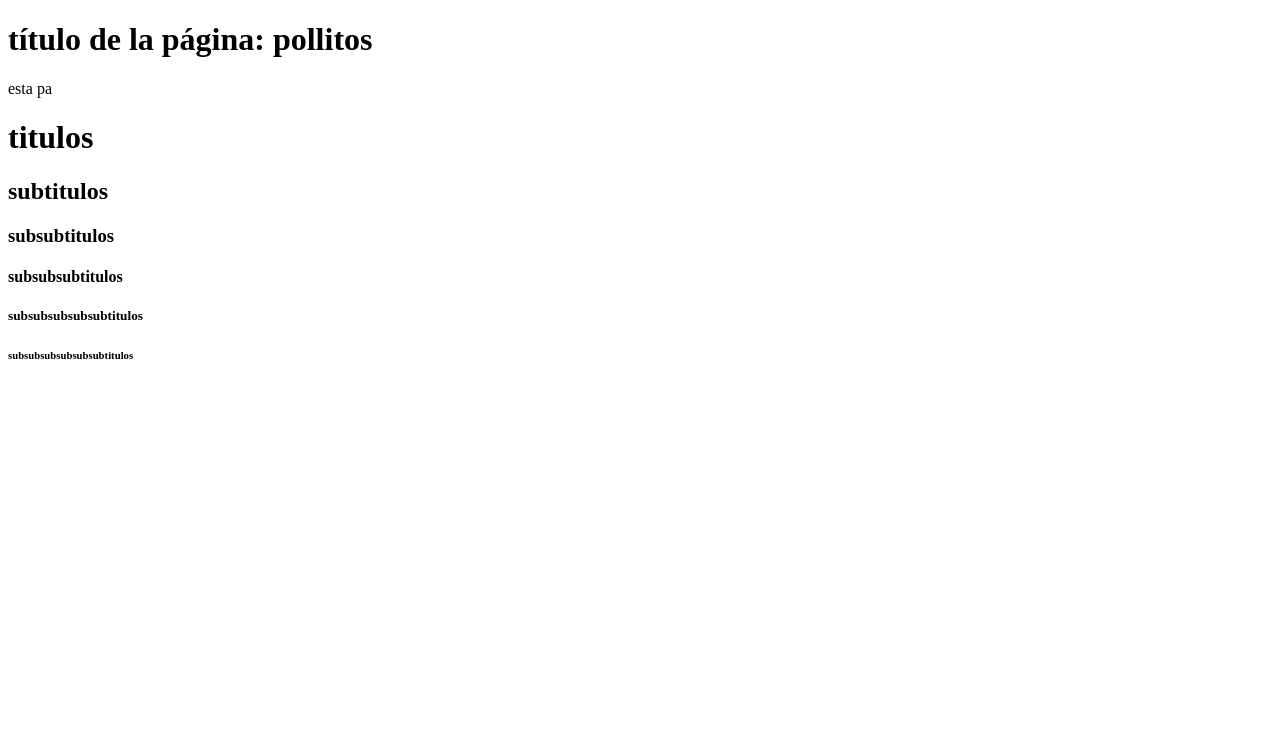
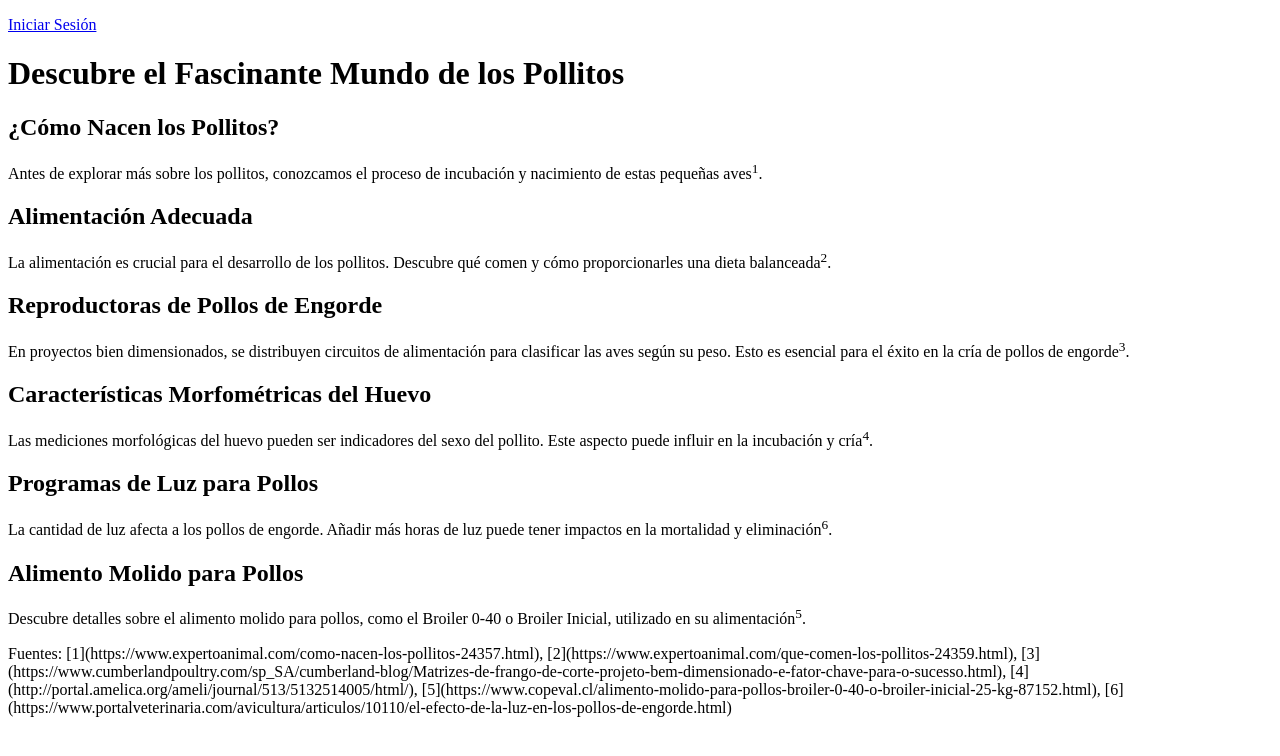
Before and after one commit to jonahuman/prep-en-vivo-diferente, a plain HTML site: page index.html in a window 1280 px wide. Drawn offline with Linux system fonts and the light colour scheme.

Commit message:
10 de enero 2024

```diff
--- a/index.html
+++ b/index.html
@@ -2,36 +2,36 @@
 <html lang="es">
     <head>
         <meta charset="UTF-8">
-        <meta name="viewport" content="width=device-width, initiac-scale=1.0">
+        <meta http-equiv="X-UA-Compatible" content="IE=edge">
+        <meta name="viewport" content="width=device-width, initial-scale=1.0">
+        <title>Todo sobre Pollitos</title>
+        <p><a href="login.html">Iniciar Sesión</a></p>
+    </head>
+    <body>
+        <h1>Descubre el Fascinante Mundo de los Pollitos</h1>
 
-        <title>MI PÁGINA WEB!</title>
+    <h2>¿Cómo Nacen los Pollitos?</h2>
+    <p>Antes de explorar más sobre los pollitos, conozcamos el proceso de incubación y nacimiento de estas pequeñas aves<sup>1</sup>.</p>
 
-</head>
-<body>
+    <h2>Alimentación Adecuada</h2>
+    <p>La alimentación es crucial para el desarrollo de los pollitos. Descubre qué comen y cómo proporcionarles una dieta balanceada<sup>2</sup>.</p>
 
-    <h1> título de la página: pollitos </h1>
+    <h2>Reproductoras de Pollos de Engorde</h2>
+    <p>En proyectos bien dimensionados, se distribuyen circuitos de alimentación para clasificar las aves según su peso. Esto es esencial para el éxito en la cría de pollos de engorde<sup>3</sup>.</p>
 
-    <p> esta pa</p>
+    <h2>Características Morfométricas del Huevo</h2>
+    <p>Las mediciones morfológicas del huevo pueden ser indicadores del sexo del pollito. Este aspecto puede influir en la incubación y cría<sup>4</sup>.</p>
 
-    <h1> titulos </h1>
-    <h2> subtitulos </h2>
-    <h3> subsubtitulos </h3>
-    <h4> subsubsubtitulos </h4>
-    <h5> subsubsubsubsubtitulos </h5>
-    <h6> subsubsubsubsubsubtitulos </h6>
+    <h2>Programas de Luz para Pollos</h2>
+    <p>La cantidad de luz afecta a los pollos de engorde. Añadir más horas de luz puede tener impactos en la mortalidad y eliminación<sup>6</sup>.</p>
 
+    <h2>Alimento Molido para Pollos</h2>
+    <p>Descubre detalles sobre el alimento molido para pollos, como el Broiler 0-40 o Broiler Inicial, utilizado en su alimentación<sup>5</sup>.</p>
 
+    <footer>
+        <p>Fuentes: [1](https://www.expertoanimal.com/como-nacen-los-pollitos-24357.html), [2](https://www.expertoanimal.com/que-comen-los-pollitos-24359.html), [3](https://www.cumberlandpoultry.com/sp_SA/cumberland-blog/Matrizes-de-frango-de-corte-projeto-bem-dimensionado-e-fator-chave-para-o-sucesso.html), [4](http://portal.amelica.org/ameli/journal/513/5132514005/html/), [5](https://www.copeval.cl/alimento-molido-para-pollos-broiler-0-40-o-broiler-inicial-25-kg-87152.html), [6](https://www.portalveterinaria.com/avicultura/articulos/10110/el-efecto-de-la-luz-en-los-pollos-de-engorde.html)</p>
+    </footer>
 
-
-
+    <!-- Agregar el enlace a la página de inicio de sesión -->
 </body>
-
-
-
-
-
-
-
-
-
 </html>
```
Also changed, not shown: login.html (added, +41 -0 lines).
